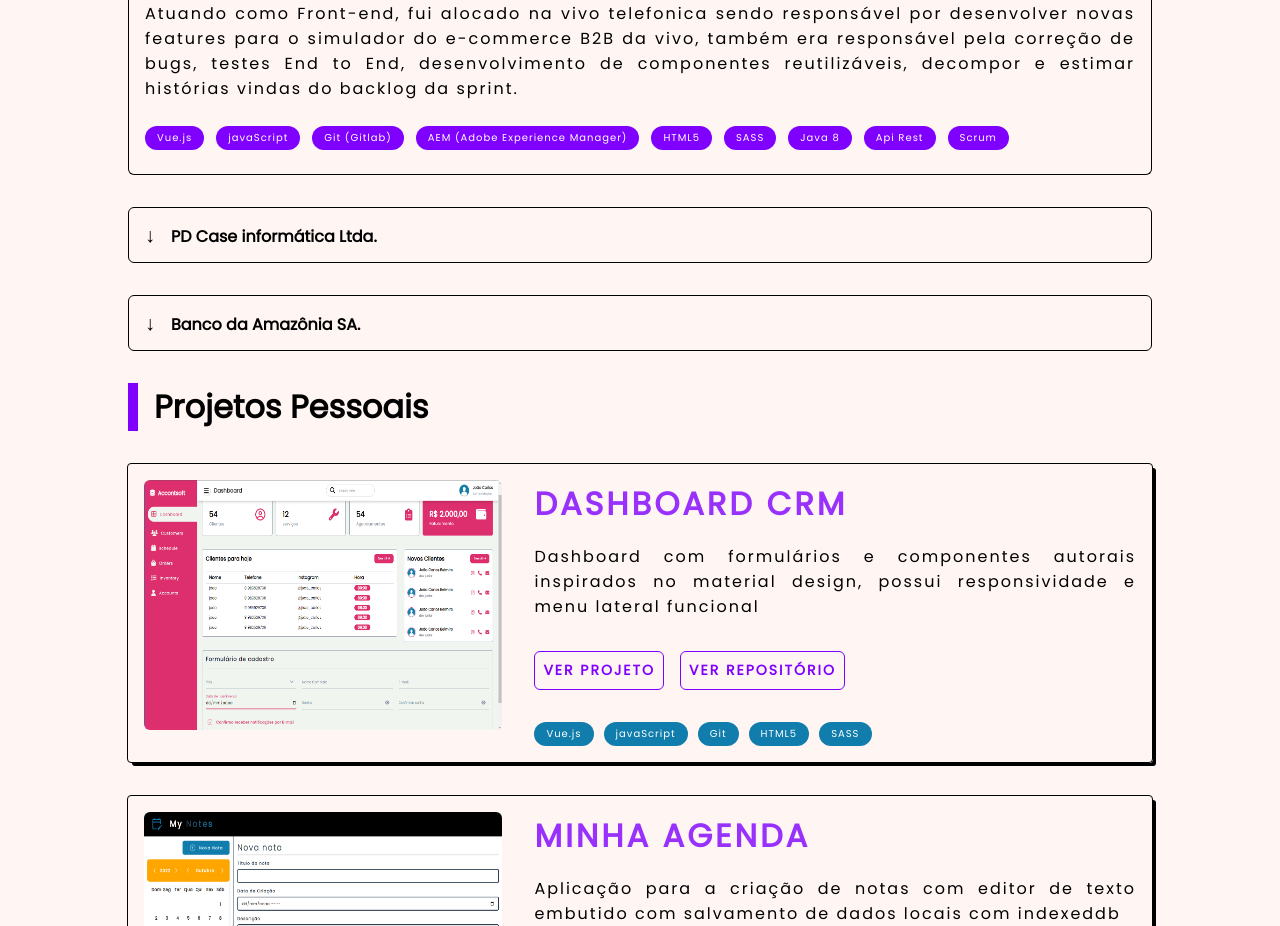
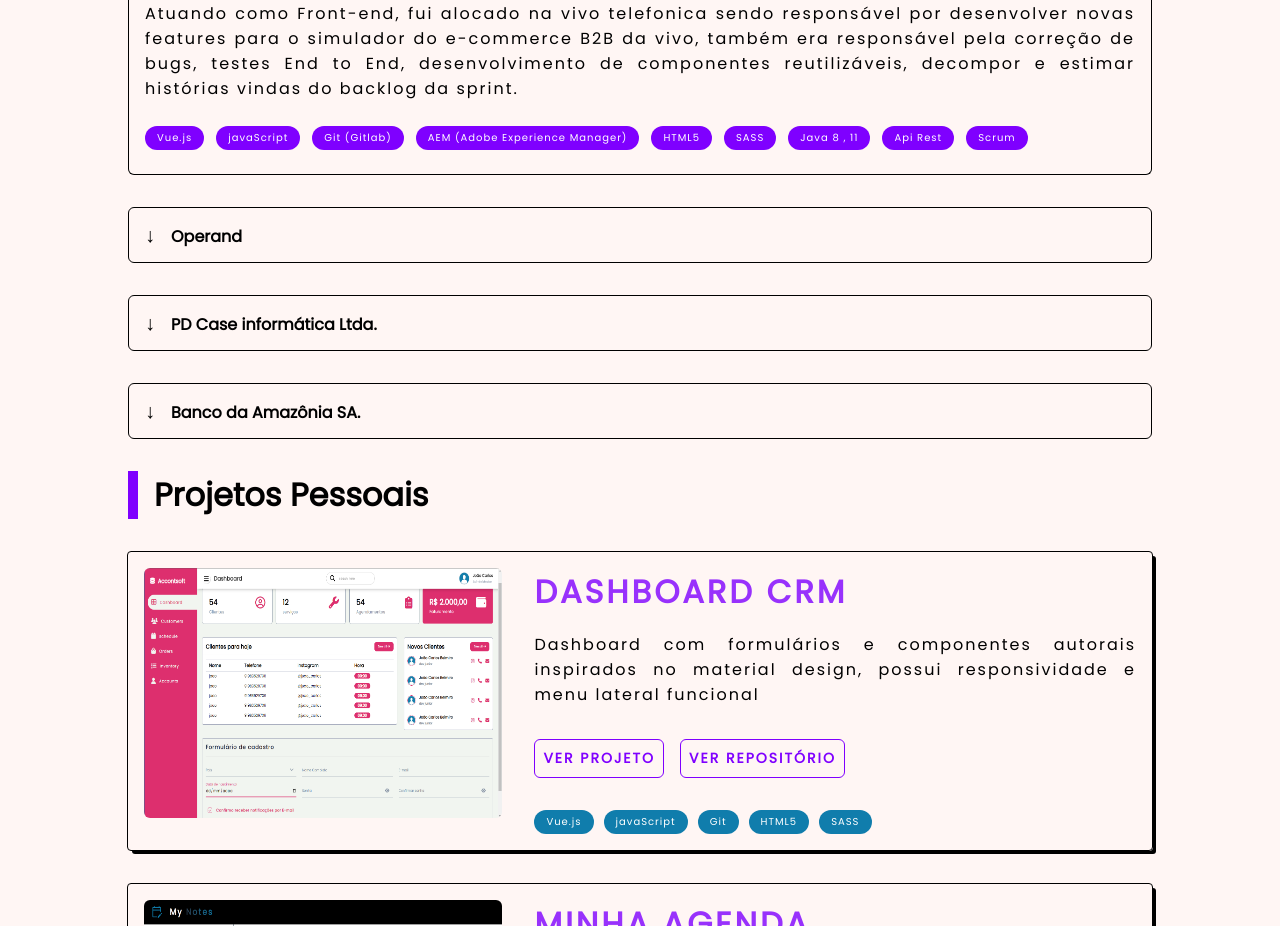
Before and after one commit to joao-belmiro/joao-goncalves, a Vue app: page / in a window 1280 px wide. Shown: the part 1260-2186 px from the top of the page. Built offline with nearby package versions, Linux system fonts and the light colour scheme.

Commit message:
calculando de forma dinamica datas de inicio e fim de contrato

```diff
--- a/src/components/JobsSection.vue
+++ b/src/components/JobsSection.vue
@@ -4,7 +4,7 @@
     <details :open="index === 0 ? true: false" v-for="(job, index) in jobs" :key="job.id">
         <summary>{{job.company}}</summary>
         <div class="detail-content">
-            <p><strong>{{job.rangeTime}}</strong></p>
+            <p><strong>{{job.rangeTime}} {{ diffMonths(job.initDate, job.endDate) }}</strong></p>
             <br>
             <p>{{job.type}} - <i>{{job.regim}}</i></p>
             <br>
@@ -30,7 +30,9 @@ export default {
           company: 'Compass.uol',
           regim: 'Clt',
           type: 'Desenvolvedor Front-end Pleno',
-          rangeTime: 'ago de 2021 - ainda atuando - 12 meses',
+          initDate: new Date('2021-08-09'),
+          endDate: new Date(Date.now()),
+          rangeTime: 'ago de 2021 - ainda atuando - ',
           description: 'Atuando como Front-end, fui alocado na vivo telefonica sendo responsável por desenvolver novas features para o simulador do e-commerce B2B da vivo, também era responsável pela correção de bugs, testes End to End, desenvolvimento de componentes reutilizáveis, decompor e estimar histórias vindas do backlog da sprint.',
           techs: [
             'Vue.js',
@@ -39,9 +41,28 @@ export default {
             'AEM (Adobe Experience Manager)',
             'HTML5',
             'SASS',
-            'Java 8',
+            'Java 8 , 11',
             'Api Rest',
             'Scrum'
+          ]
+        },
+        {
+          id: 4,
+          company: 'Operand',
+          regim: 'PJ',
+          type: 'Desenvolvedor Front-end Pleno',
+          initDate: new Date('2022-08-01'),
+          endDate: new Date('2023-01-01'),
+          rangeTime: 'ago de 2022 jan de 2023 - ',
+          description: 'Responsável por dar manutenção e impementar pequenas features no sistema legado de degetão de agências de publicidade, utlizando JavaScript, HTML5, SCSS',
+          techs: [
+            'Vue.js',
+            'javaScript',
+            'JQuery',
+            'Git (Gitlab)',
+            'HTML5',
+            'SCSS',
+            'Api Rest'
           ]
         },
         {
@@ -49,7 +70,9 @@ export default {
           company: 'PD Case informática Ltda.',
           regim: 'Clt',
           type: 'Desenvolvedor Full-stack',
-          rangeTime: 'out de 2020 - ago de 2021 · 11 meses',
+          initDate: new Date('2020-10-15'),
+          endDate: new Date('2021-08-19'),
+          rangeTime: 'out de 2020 - ago de 2021 - ',
           description: 'Desenvolvedor reponsável por criar novas aplicações com base nos padrões do Banco da Amazônia, utilizando a arquitetura de microsserviços desde o back-end até o front-end, atuei principalmente em dois sistemas. O primeiro foi Um sistema de renegociação de contratos, era um CRM que servia para gerar propostas de pagamentos de contratos de um determinado cliente do banco. Paralelo a esse sistema atuei em mais um CRM para a gestão de indicadores do banco ',
           techs: [
             'Vue.js',
@@ -69,7 +92,9 @@ export default {
           company: 'Banco da Amazônia SA.',
           regim: 'Contrato',
           type: 'Estágio',
-          rangeTime: 'mai de 2019 - out de 2020 - 1 ano 6 meses',
+          initDate: new Date('2019-05-02'),
+          endDate: new Date('2020-08-01'),
+          rangeTime: 'mai de 2019 - out de 2020 - ',
           description: 'Encarregado de adquirir conhecimento para exercer as atividades da empresa, sob orientação dos desenvolvedores do banco, atuei na correção de bugs, criação de novos cruds, mapeamentos de entidades no banco de dados e reuniões com coordenadorias clientes',
           techs: [
             'Java 8',
@@ -78,13 +103,21 @@ export default {
             'javaScript',
             'jQuery',
             'Git (Gitlab)',
-            'KnockoutJS',
+            'Knockout.JS',
             'HTML5',
             'CSS3',
             'Vue.js'
           ]
         }
       ]
+    }
+  },
+  methods: {
+    diffMonths (initDate, endDate) {
+      const diference = (endDate.getTime() - initDate.getTime()) / (1000 * 60 * 60 * 24 * 30.44)
+      const diffMonths = (Math.round(diference))
+      const intMonths = Math.floor(diffMonths / 12)
+      return diffMonths > 12 ? `${intMonths} ano${intMonths > 1 ? 's' : ''} e ${diffMonths % 12} meses` : `${diffMonths} meses`
     }
   }
 }
--- a/src/main.js
+++ b/src/main.js
@@ -2,8 +2,7 @@ import Vue from 'vue'
 import App from './App.vue'
 import router from './router'
 import store from './store'
-/* import './assets/scss/utils.scss'
- */Vue.config.productionTip = false
+Vue.config.productionTip = false
 
 new Vue({
   router,
```
